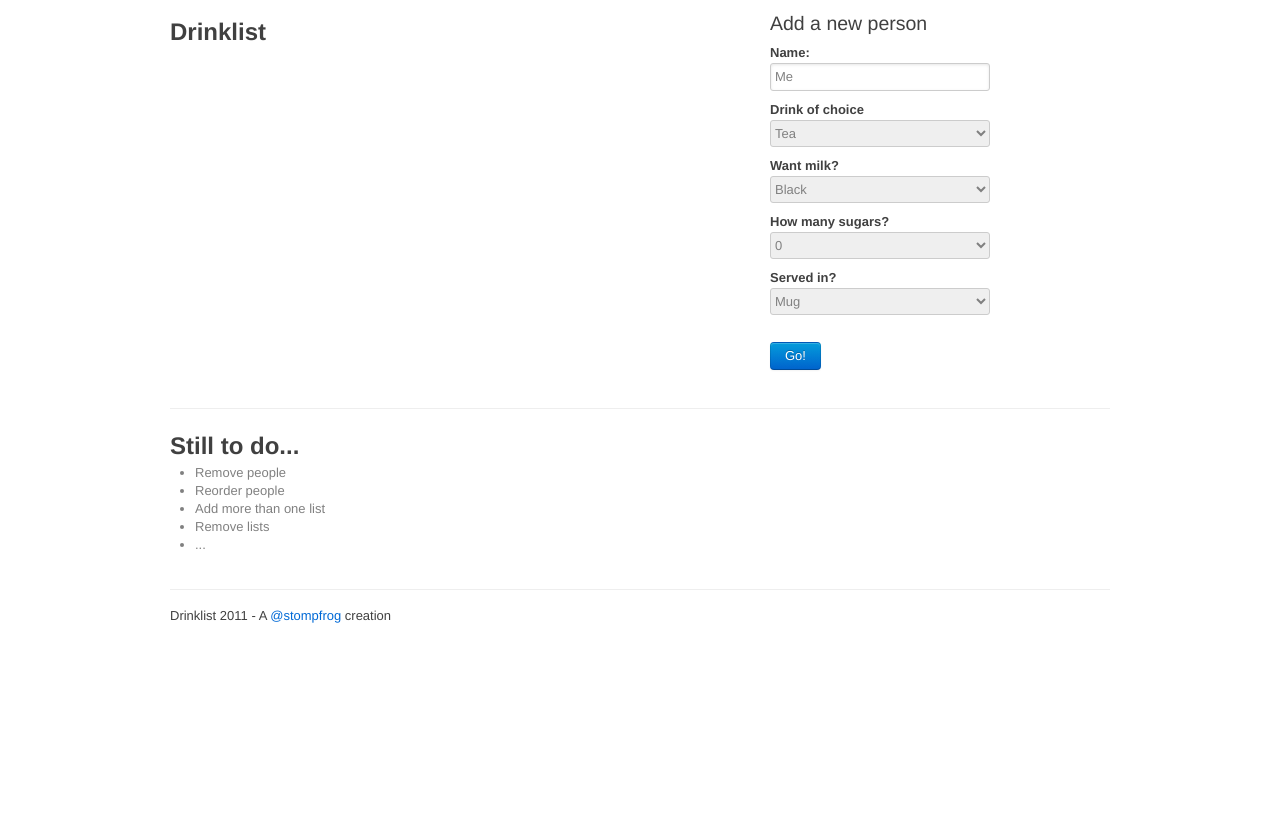
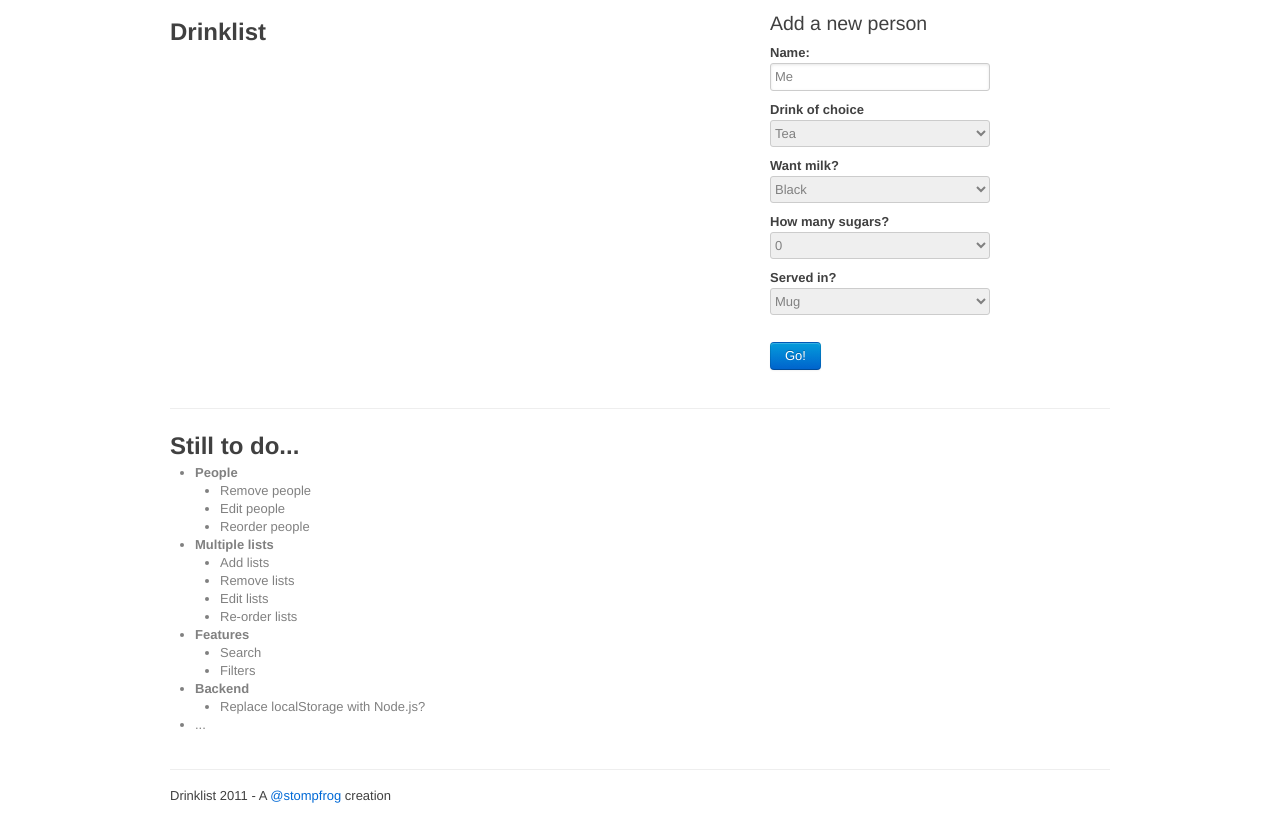
Before and after one commit to Stompfrog/Drinklist--backbone.js---A-work-in-progress-learning-exercise-, a plain HTML site: page index.html in a window 1280 px wide. Shown: the part 128-942 px from the top of the page. Before the commit the page ends 800 px from the top, so only its background shows below. Drawn offline with Linux system fonts and the light colour scheme.

Commit message:
Updating todos

```diff
--- a/index.html
+++ b/index.html
@@ -90,10 +90,36 @@
         		<hr  />
         		<h2>Still to do...</h2>
         		<ul>
-        			<li>Remove people</li>
-        			<li>Reorder people</li>
-        			<li>Add more than one list</li>
-        			<li>Remove lists</li>
+        			<li>
+        				<strong>People</strong>
+	    				<ul>
+		        			<li>Remove people</li>
+		        			<li>Edit people</li>
+		        			<li>Reorder people</li>
+		        		</ul>
+		        	</li>
+		        	<li>
+		        		<strong>Multiple lists</strong>
+		        		<ul>
+		        			<li>Add lists</li>
+		        			<li>Remove lists</li>
+		        			<li>Edit lists</li>
+		        			<li>Re-order lists</li>
+	        			</ul>
+        			</li>
+        			<li>
+        				<strong>Features</strong>
+        				<ul>
+        					<li>Search</li>
+        					<li>Filters</li>
+        				</ul>
+        			</li>
+	        		<li>
+	        			<strong>Backend</strong>
+	        			<ul>
+	        				<li>Replace localStorage with Node.js?</li>
+	        			</ul>
+	        		</li>
         			<li>...</li>
         		</ul>
         	</div>
```
